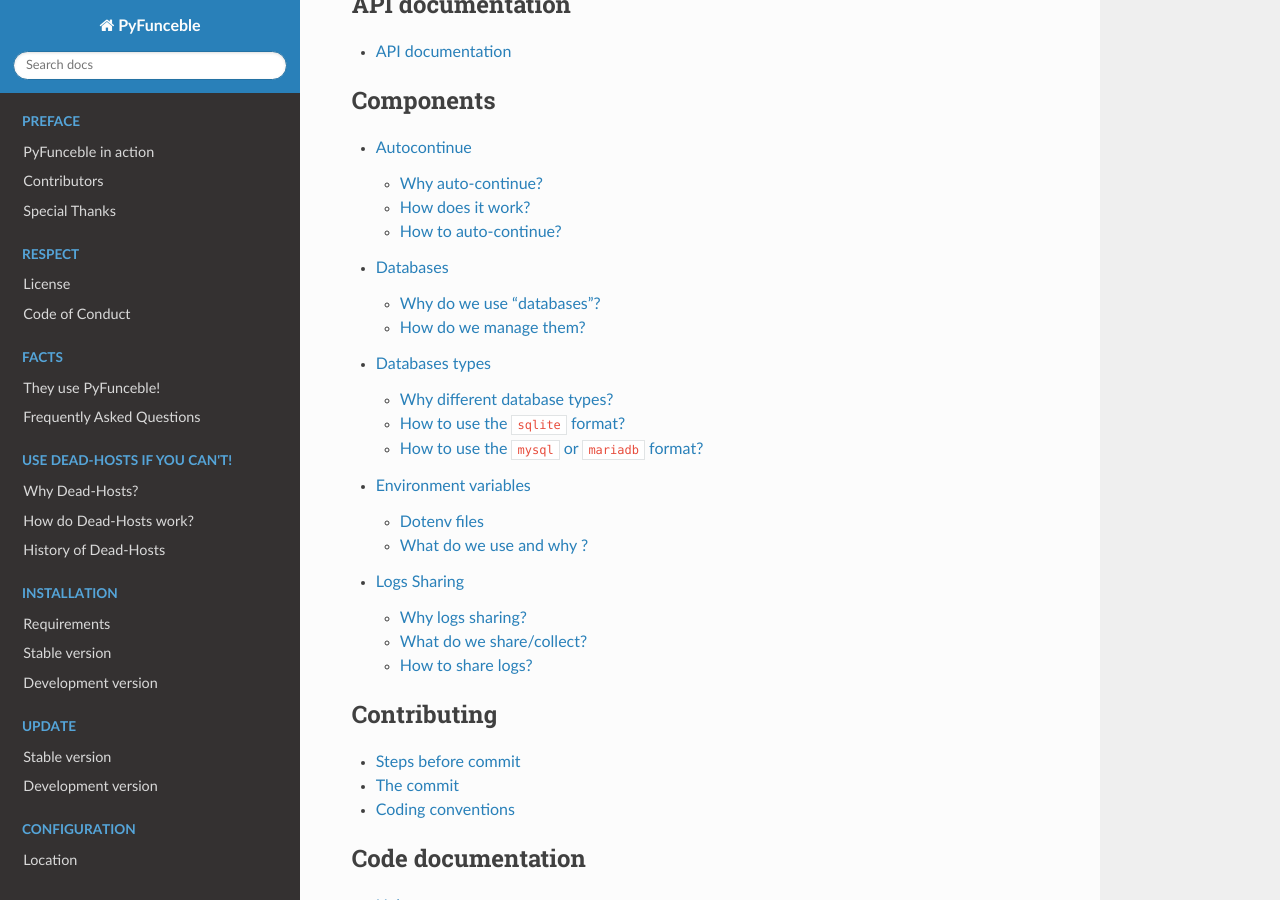
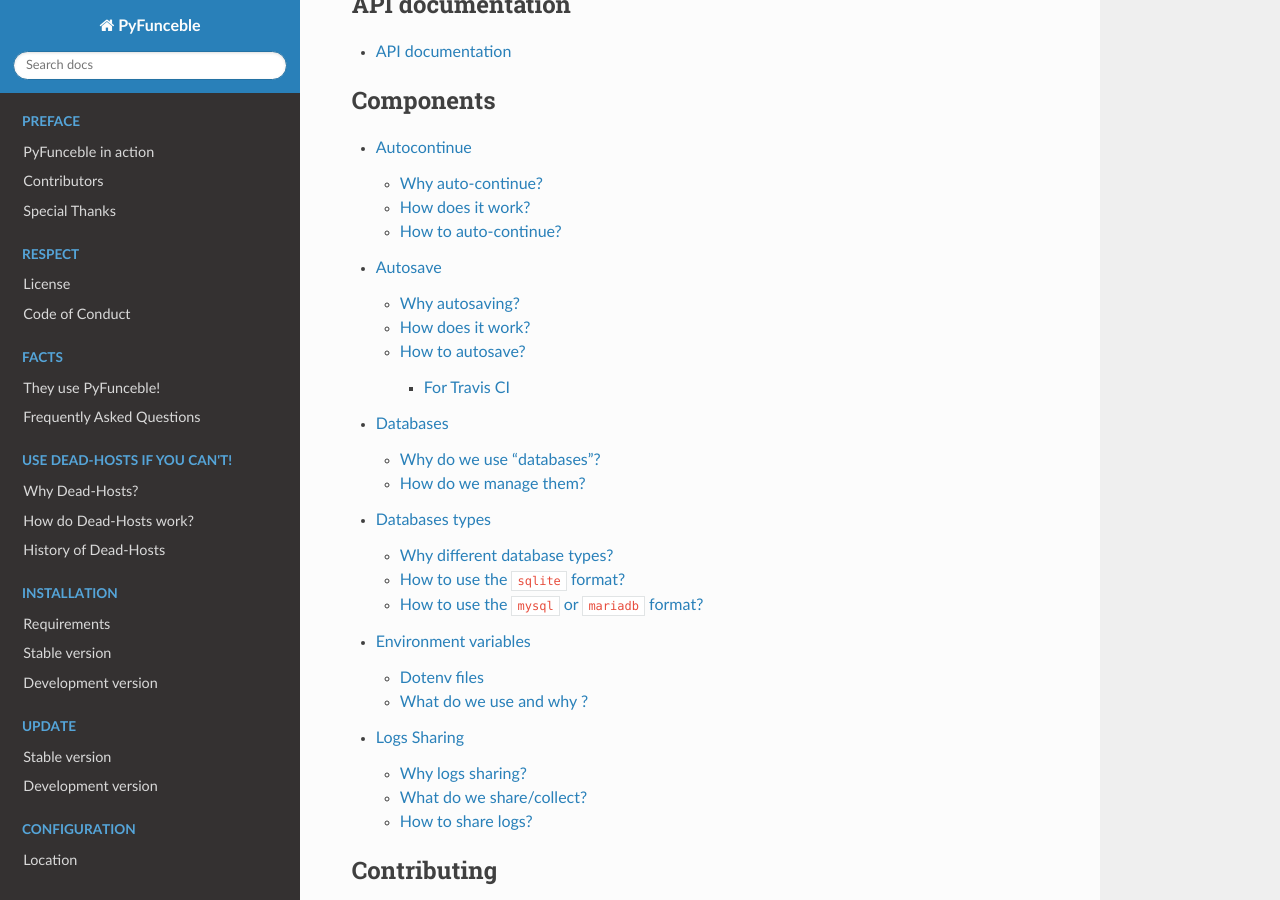
Before and after one commit to PyFunceble/rst-docs, a Sphinx documentation site: the page built from docs/index.rst, in a window 1280 px wide and 900 px high, scrolled down 7840 px. Built offline with Sphinx 7.4.7 and the Read the Docs theme 2.0.0, drawn with Linux system fonts in a browser that asks for light colours; pages that are not in the unit, such as notebooks, are missing from menus; some of the changed lines change nothing that is shown.

Commit message:
Introduction of the auto saving documentation

```diff
--- /dev/null
+++ b/docs/components/auto-save.rst
@@ -0,0 +1,35 @@
+
+Autosave
+========
+
+Why autosaving?
+---------------
+
+This component comes along with the auto-continue one.
+Indeed, after constructing the logic to auto-continue we needed something to autosave.
+
+From now only Travis CI is supported but in the future another backup/saving logics
+might be implemented.
+
+How does it work?
+-----------------
+
+After a given amount of minutes, we stop the tool, generate the percentage,
+run a given command (if found), commit all the changes we made to the repository
+and finally, push to the git repository.
+
+How to autosave?
+----------------
+
+For Travis CI
+^^^^^^^^^^^^^
+
+The following (from the configuration) or their equivalent from the CLI are required.
+
+::
+
+    travis: False
+    travis_autosave_commit: "Your awesome commit message"
+    travis_autosave_final_commit: "Your awesome final commit message"
+    travis_autosave_minutes: 15
+    travis_branch: master
--- a/docs/index.rst
+++ b/docs/index.rst
@@ -121,6 +121,7 @@
    :caption: Components
 
    components/auto-continue
+   components/auto-save
    components/databases
    components/environment-variables
    components/logs-sharing
```
